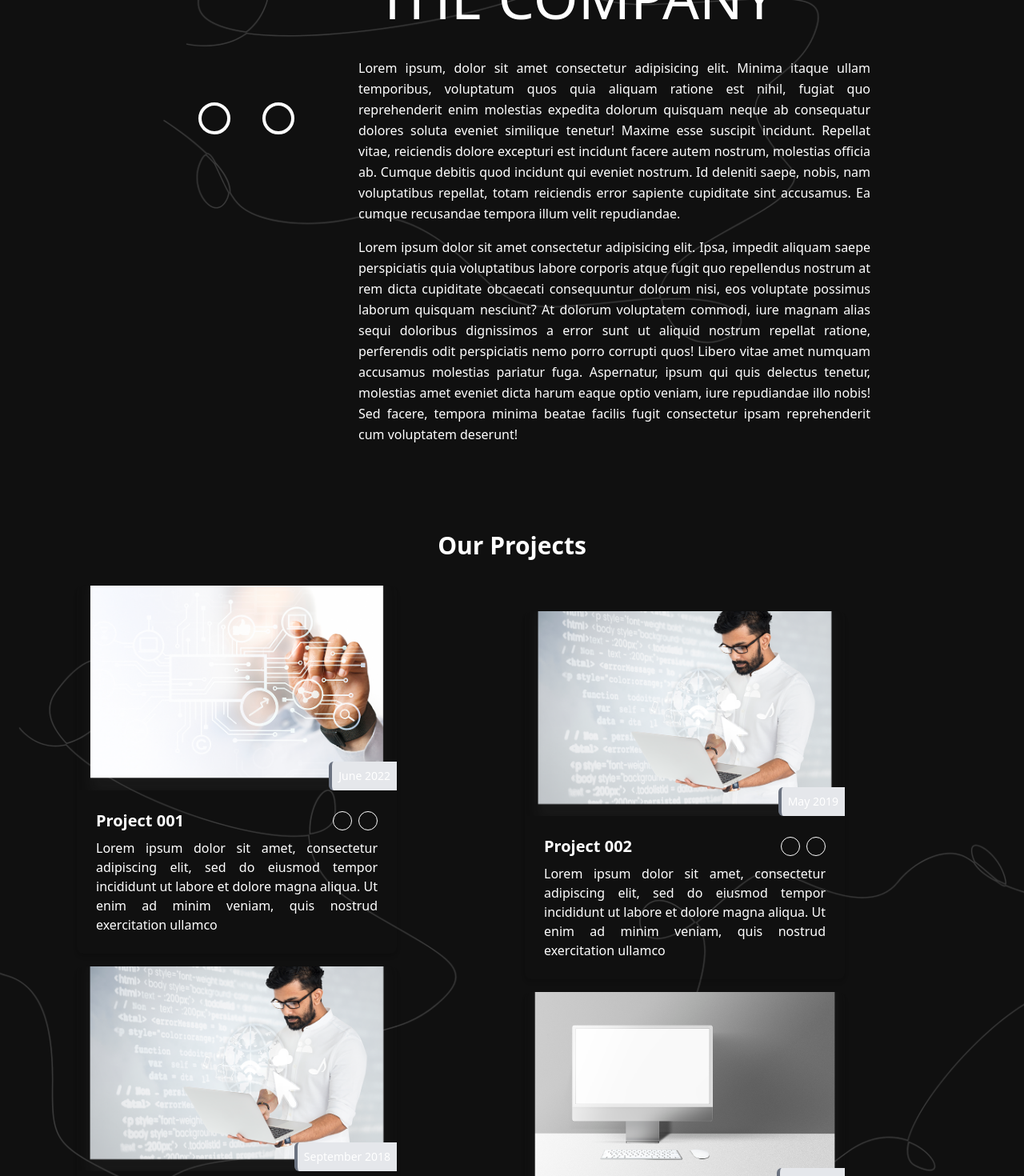
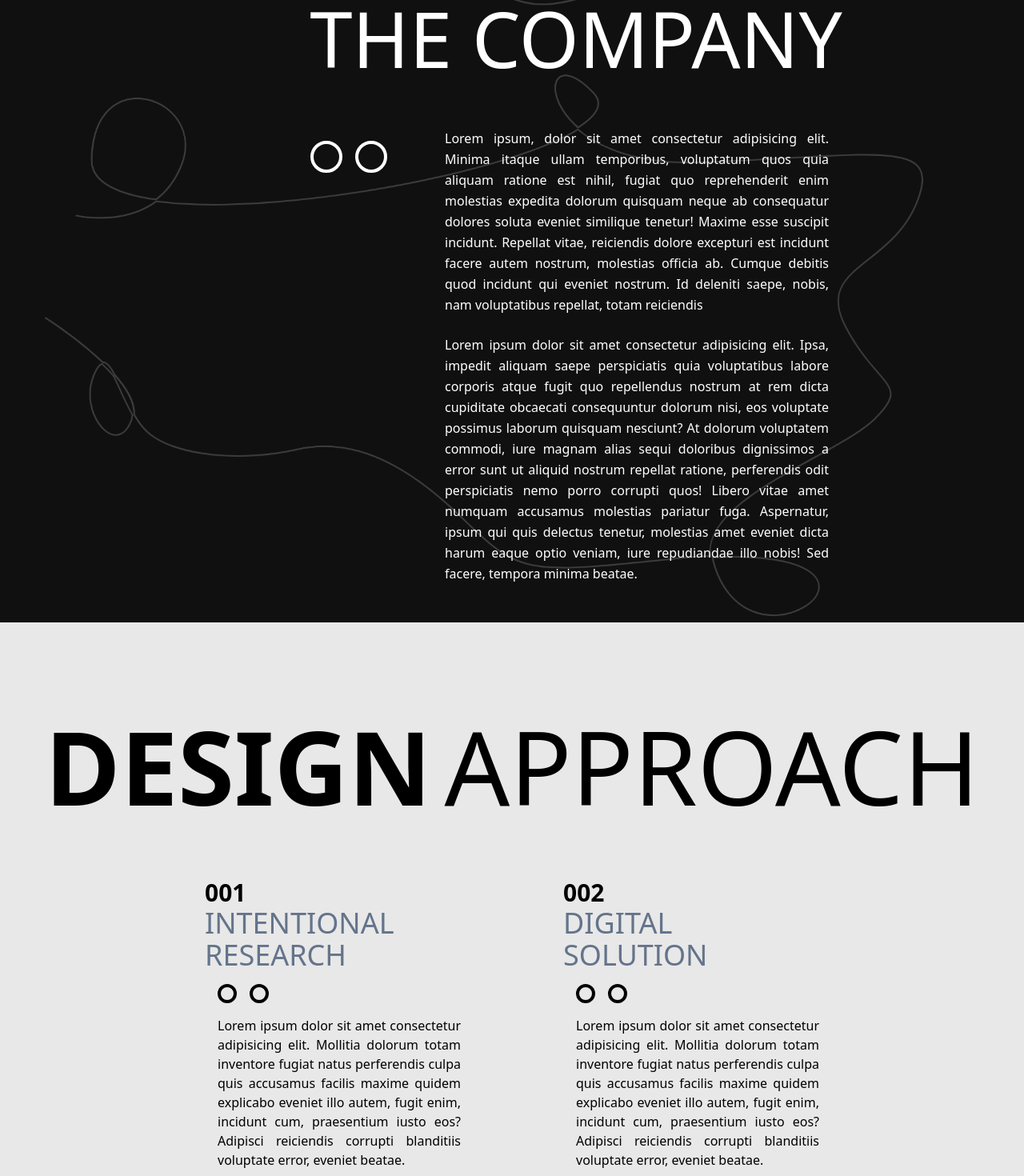
Before and after one commit to Hmsarabi/PSD-HTML, a React (Vite) app in the folder psd-html/: page / in a window 1280 px wide. Shown: the part 600-2070 px from the top of the page at 80% size. Built offline with nearby package versions, Linux system fonts and the light colour scheme; a web font is replaced by a local one.

Commit message:
added a new section

```diff
--- a/psd-html/src/components/about.jsx
+++ b/psd-html/src/components/about.jsx
@@ -3,24 +3,25 @@ import React from "react";
 const About = () => {
   return (
     <div>
-      <div className="mx-auto px-4 py-8 h-screen">
+      <div className="mx-40 px-4 py-10">
+
         <div>
-          <h1 className=" flex text-white text-8xl font-bold justify-center">
+          <h1 className=" flex text-white text-9xl font-bold justify-center">
             ABOUT
           </h1>
         </div>
         <div>
-          <h2 className="flex text-white text-light text-7xl ml-40 justify-center">
+          <h2 className="flex text-white text-light text-8xl ml-40 justify-center">
             THE COMPANY
           </h2>
         </div>
-        <div className="flex flex-col-2  gap-20 justify-center mt-4 mb-2 ml-2">
-          <div className="flex flex-col-2 justify-end mt-20 mb-2 ml-2">
-            <div className="border-4 border-white rounded-full h-10 w-10 flex items-center justify-center mx-10"></div>
+        <div className="flex flex-col-2  gap-10 justify-center mt-10 mb-2">
+          <div className="grid grid-cols-2 justify-end mt-10 mb-2 ml-32">
+            <div className="border-4 border-white rounded-full h-10 w-10 flex items-center justify-center mx-4"></div>
             <div className="border-4 border-white rounded-full h-10 w-10 flex items-center justify-center"></div>
           </div>
-          <div className="mt-6 text-gray-400 leading-relaxed space-y-4 w-[40rem] text-justify">
-            <p className="text-white mb-4">
+          <div className="mt-6 text-gray-400 leading-relaxed space-y-4 w-[30rem] text-justify">
+            <p className="text-white mb-6">
               Lorem ipsum, dolor sit amet consectetur adipisicing elit. Minima
               itaque ullam temporibus, voluptatum quos quia aliquam ratione est
               nihil, fugiat quo reprehenderit enim molestias expedita dolorum
@@ -29,8 +30,6 @@ const About = () => {
               dolore excepturi est incidunt facere autem nostrum, molestias
               officia ab. Cumque debitis quod incidunt qui eveniet nostrum. Id
               deleniti saepe, nobis, nam voluptatibus repellat, totam reiciendis
-              error sapiente cupiditate sint accusamus. Ea cumque recusandae
-              tempora illum velit repudiandae.
             </p>
             <p className="text-white">
               Lorem ipsum dolor sit amet consectetur adipisicing elit. Ipsa,
@@ -43,15 +42,60 @@ const About = () => {
               nemo porro corrupti quos! Libero vitae amet numquam accusamus
               molestias pariatur fuga. Aspernatur, ipsum qui quis delectus
               tenetur, molestias amet eveniet dicta harum eaque optio veniam,
-              iure repudiandae illo nobis! Sed facere, tempora minima beatae
-              facilis fugit consectetur ipsam reprehenderit cum voluptatem
-              deserunt!
+              iure repudiandae illo nobis! Sed facere, tempora minima beatae.
             </p>
           </div>
         </div>
       </div>
+      <div className="bg-white py-10 bg-opacity-90 ">
+      <div className="flex justify-center my-9 text-9xl py-10"><span className="font-bold">DESIGN</span><span className=" font-light ml-4">APPROACH</span></div>
+        <div className=" flex container w-3/4 mx-auto justify-center ">
+          <div className="grid grid-cols-2 gap-32 w-[48rem] text-justify">
+            <div>
+              <h1 className="text-3xl font-bold">001</h1>
+              <h1 className="text-4xl text-slate-500">INTENTIONAL</h1>
+              <h1 className="text-4xl text-slate-500">RESEARCH</h1>
+              <div className="flex gap-4 ml-4 mt-4">
+                <div className="border-4 border-black h-6 w-6 rounded-full"></div>
+                <div className="border-4 border-black h-6 w-6 rounded-full"></div>
+              </div>
+              <p className="text-black ml-4 mt-4">
+                Lorem ipsum dolor sit amet consectetur adipisicing elit.
+                Mollitia dolorum totam inventore fugiat natus perferendis culpa
+                quis accusamus facilis maxime quidem explicabo eveniet illo
+                autem, fugit enim, incidunt cum, praesentium iusto eos? Adipisci
+                reiciendis corrupti blanditiis voluptate error, eveniet beatae.
+              </p>
+            </div>
+            <div >
+            <div>
+              <h1 className="text-black text-3xl font-bold">002</h1>
+              <h1 className="text-blac text-4xl text-slate-500">DIGITAL</h1>
+              <h1 className="text-4xl text-slate-500">SOLUTION</h1>
+            </div>
+              <div className="flex gap-4 ml-4 mt-4">
+                <div className="border-4 border-black h-6 w-6 rounded-full"></div>
+                <div className="border-4 border-black h-6 w-6 rounded-full"></div>
+              </div>
+              <p className="ml-4 mt-4">
+                Lorem ipsum dolor sit amet consectetur adipisicing elit.
+                Mollitia dolorum totam inventore fugiat natus perferendis culpa
+                quis accusamus facilis maxime quidem explicabo eveniet illo
+                autem, fugit enim, incidunt cum, praesentium iusto eos? Adipisci
+                reiciendis corrupti blanditiis voluptate error, eveniet beatae.
+              </p>
+            </div>
+          </div>
+        </div>
+        <div className="flex justify-center text-7xl pt-40">
+                <h3>Collaborate. Create. Innovate.</h3>
+              </div>
+              <div className="flex justify-center text-7xl text-slate-300 pb-40">
+                <h3>Collaborate. Create. Innovate.</h3>
+              </div>
+      </div>
     </div>
-  );
+  )
 };
 
 export default About;
```
Also changed, not shown: psd-html/public/img/Shape .png (added).
